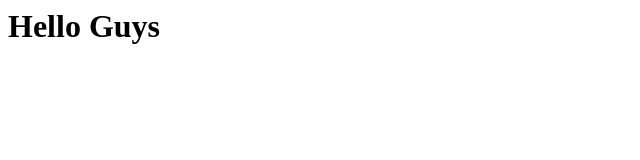
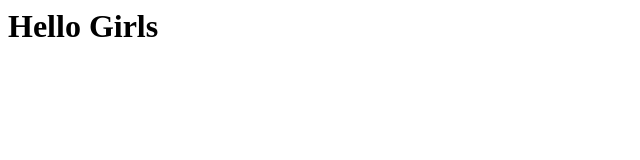
Before and after one commit to JanithAthapaththu/Test-Git, a plain HTML site: page index.html in a window 1280 px wide. Shown: the full height of the page, 0-640 px from the left. Drawn offline with Linux system fonts and the light colour scheme.

Commit message:
<h1> Changed

```diff
--- a/index.html
+++ b/index.html
@@ -6,6 +6,6 @@
   </head>
 
   <body>
-    <h1>Hello Guys</h1>
+    <h1>Hello Girls</h1>
   </body>
 </html>
```
